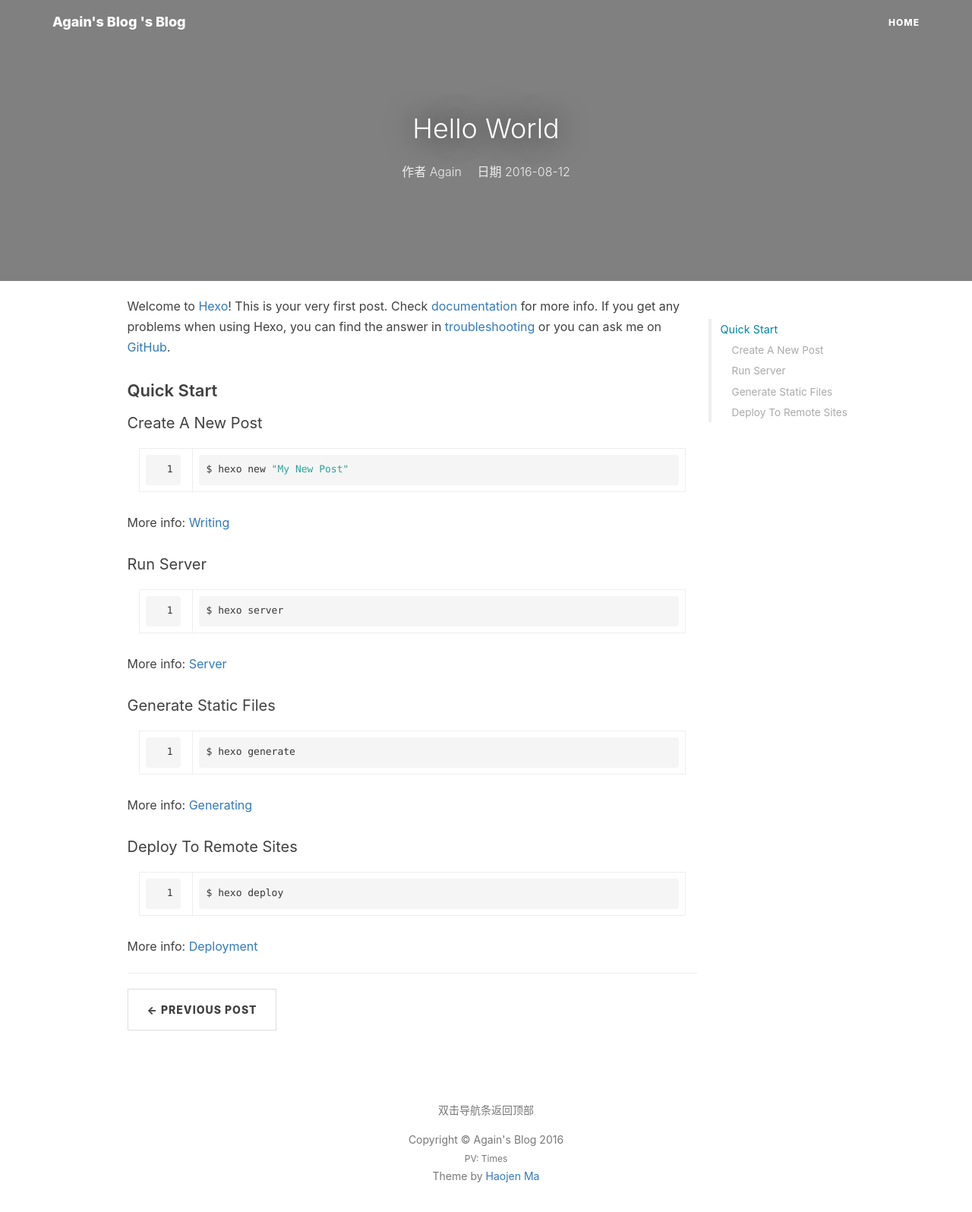
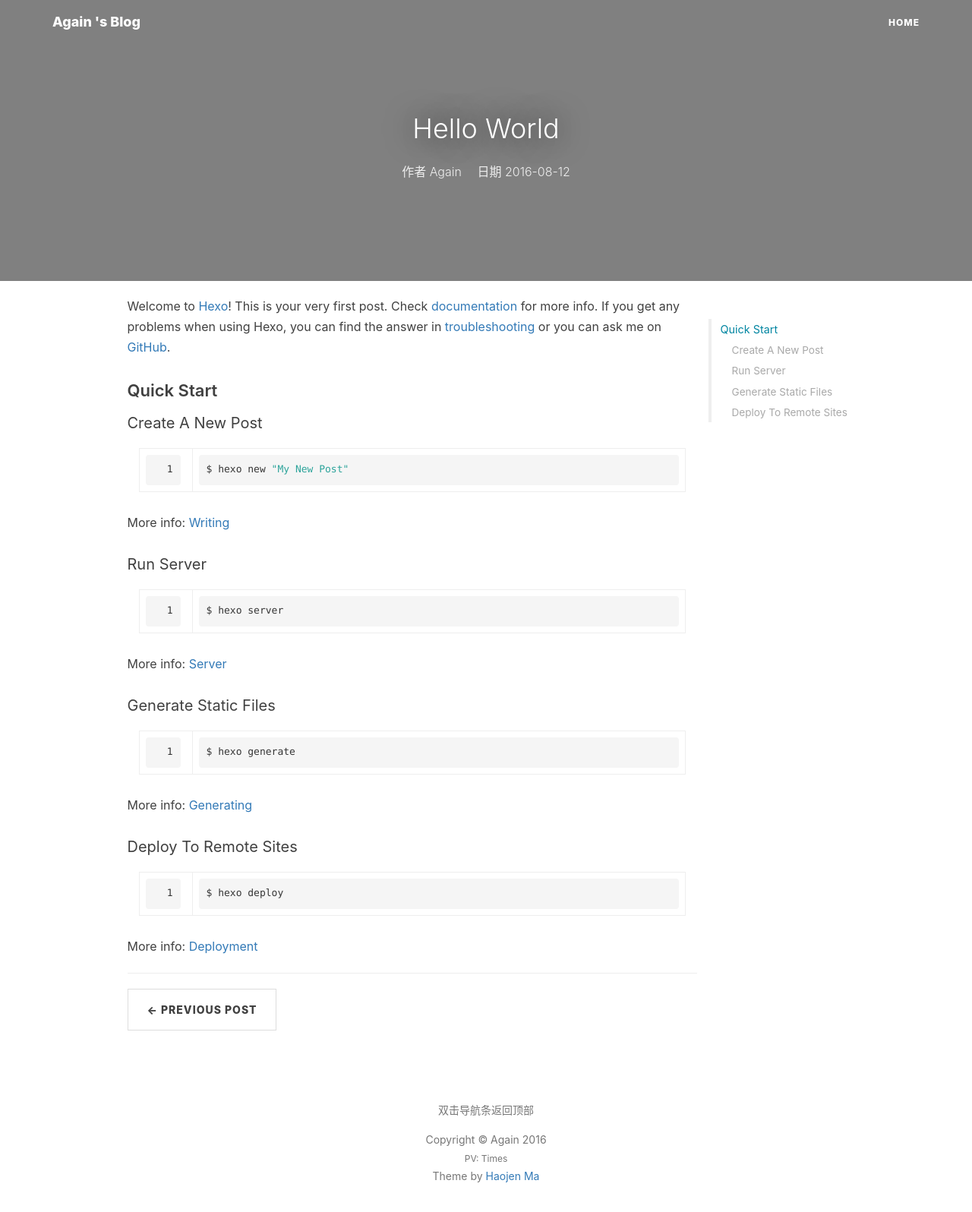
Before and after one commit to AgainChen/AgainChen.github.io, a plain HTML site: page 2016/08/12/hello-world/index.html in a window 1280 px wide. Shown: the whole page at 76% size. Drawn offline with nearby package versions, Linux system fonts and the light colour scheme; some packages are replaced by stand-ins of ours; a script that the page names is missing.

Commit message:
Site updated: 2016-08-13 18:43:52

```diff
--- a/2016/08/12/hello-world/index.html
+++ b/2016/08/12/hello-world/index.html
@@ -68,7 +68,7 @@
             </button>
             <a class="navbar-brand" href="/">
                 <span class="brand-logo">
-                    Again&#39;s Blog
+                    Again
                 </span>
                 's Blog
             </a>
@@ -262,7 +262,7 @@
 
                 </ul>
                 <p class="copyright text-muted">
-                    Copyright &copy; Again&#39;s Blog 2016
+                    Copyright &copy; Again 2016
                     <br>
                     <span id="busuanzi_container_site_pv" style="font-size: 12px;">PV: <span id="busuanzi_value_site_pv"></span> Times</span>
                     <br>
```
Also changed, not shown: 2016/08/13/First-Blog/index.html (+2 -2 lines), archives/2016/08/index.html (+2 -2 lines), archives/2016/index.html (+2 -2 lines), archives/index.html (+2 -2 lines), index.html (+2 -2 lines).
